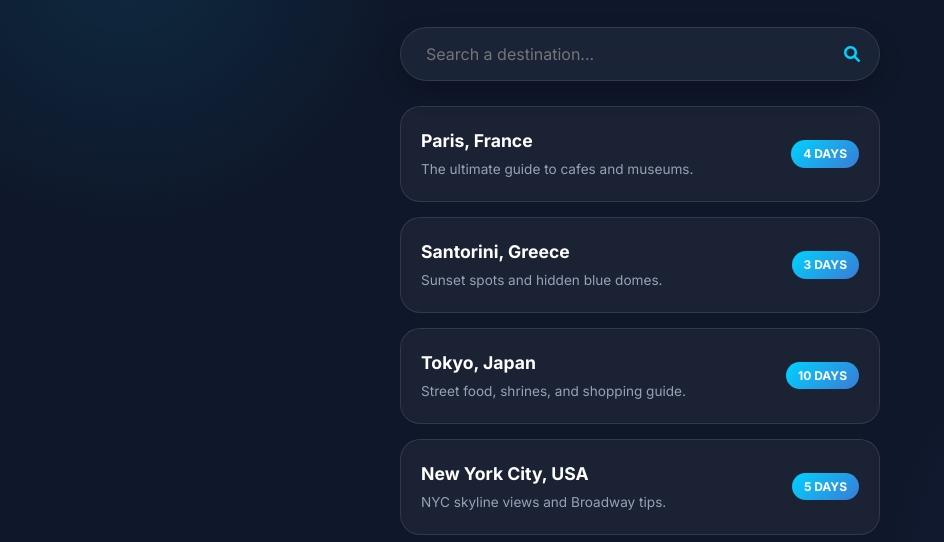
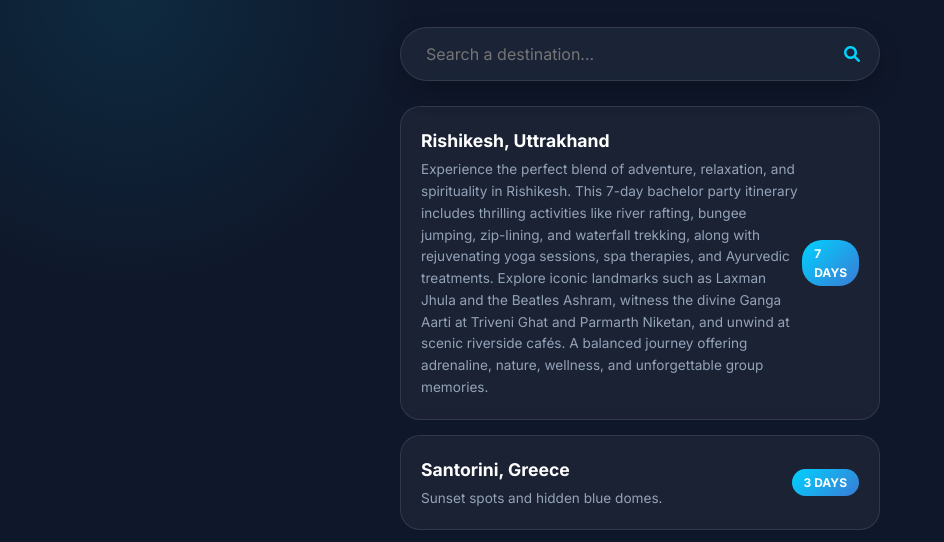
Before and after one commit to nooglervaibhav/my-trips, a plain HTML site: page index.html in a window 1280 px wide. Shown: the part 253-795 px from the top of the page, without its empty margins (0-944 px from the left). Drawn offline with Linux system fonts and the light colour scheme.

Commit message:
Update trip details for Rishikesh, Uttrakhand
Replaced Paris trip details with Rishikesh itinerary.

```diff
--- a/index.html
+++ b/index.html
@@ -201,10 +201,10 @@
     */
     const trips = [
         {
-            city: "Paris, France",
-            days: "4 Days",
-            description: "The ultimate guide to cafes and museums.",
-            url: "https://yourlink.com/paris"
+            city: "Rishikesh, Uttrakhand",
+            days: "7 Days",
+            description: "Experience the perfect blend of adventure, relaxation, and spirituality in Rishikesh. This 7-day bachelor party itinerary includes thrilling activities like river rafting, bungee jumping, zip-lining, and waterfall trekking, along with rejuvenating yoga sessions, spa therapies, and Ayurvedic treatments. Explore iconic landmarks such as Laxman Jhula and the Beatles Ashram, witness the divine Ganga Aarti at Triveni Ghat and Parmarth Niketan, and unwind at scenic riverside cafés. A balanced journey offering adrenaline, nature, wellness, and unforgettable group memories.",
+            url: "https://yourlink.com/rishikesh"
         },
         {
             city: "Santorini, Greece",
```
